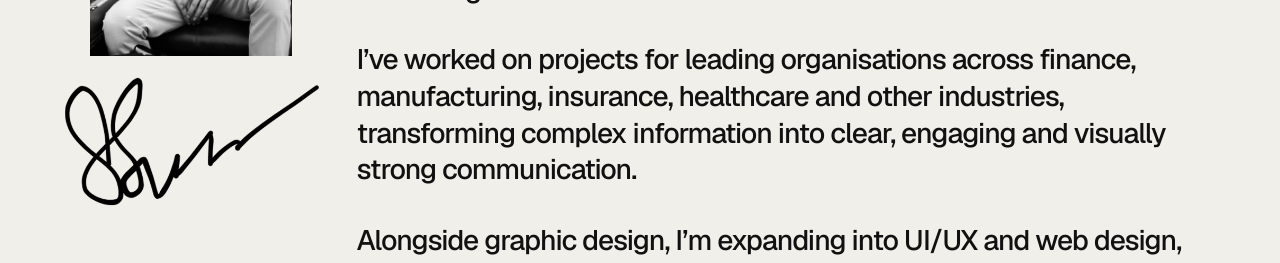
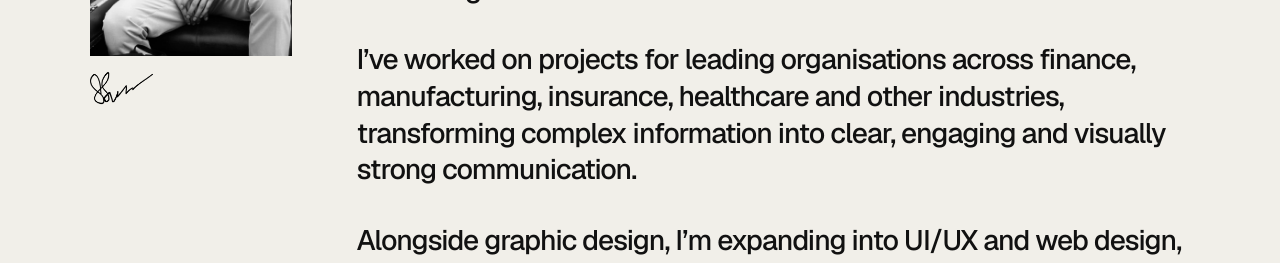
Before and after one commit to BivekRai/bivek-rai-portfolio-website, a Next.js app: page /about in a window 1280 px wide. Shown: the part 369-632 px from the top of the page. Built offline with nearby package versions, Linux system fonts and the light colour scheme; no server answers.

Commit message:
Reduce About page signature size

```diff
--- a/app/globals.css
+++ b/app/globals.css
@@ -183,7 +183,7 @@ button,a { -webkit-tap-highlight-color:transparent; }
 .about-statement>span { grid-column:1/-1; }
 .about-statement__portrait { margin:0; }
 .about-statement__portrait img { display:block; width:100%; height:auto; }
-.about-statement__portrait .about-statement__signature { width:125%; max-width:none; margin:14px 0 0 -12%; object-fit:contain; }
+.about-statement__portrait .about-statement__signature { width:31.25%; max-width:none; margin:14px 0 0; object-fit:contain; }
 .about-statement div { width:100%; }
 .about-statement p { margin:0 0 34px; font-size:clamp(23px,2.2vw,34px); font-weight:450; letter-spacing:-.035em; line-height:1.3; }
 .expertise { display:grid; grid-template-columns:1fr 1fr; column-gap:clamp(32px,5vw,80px); }
```
